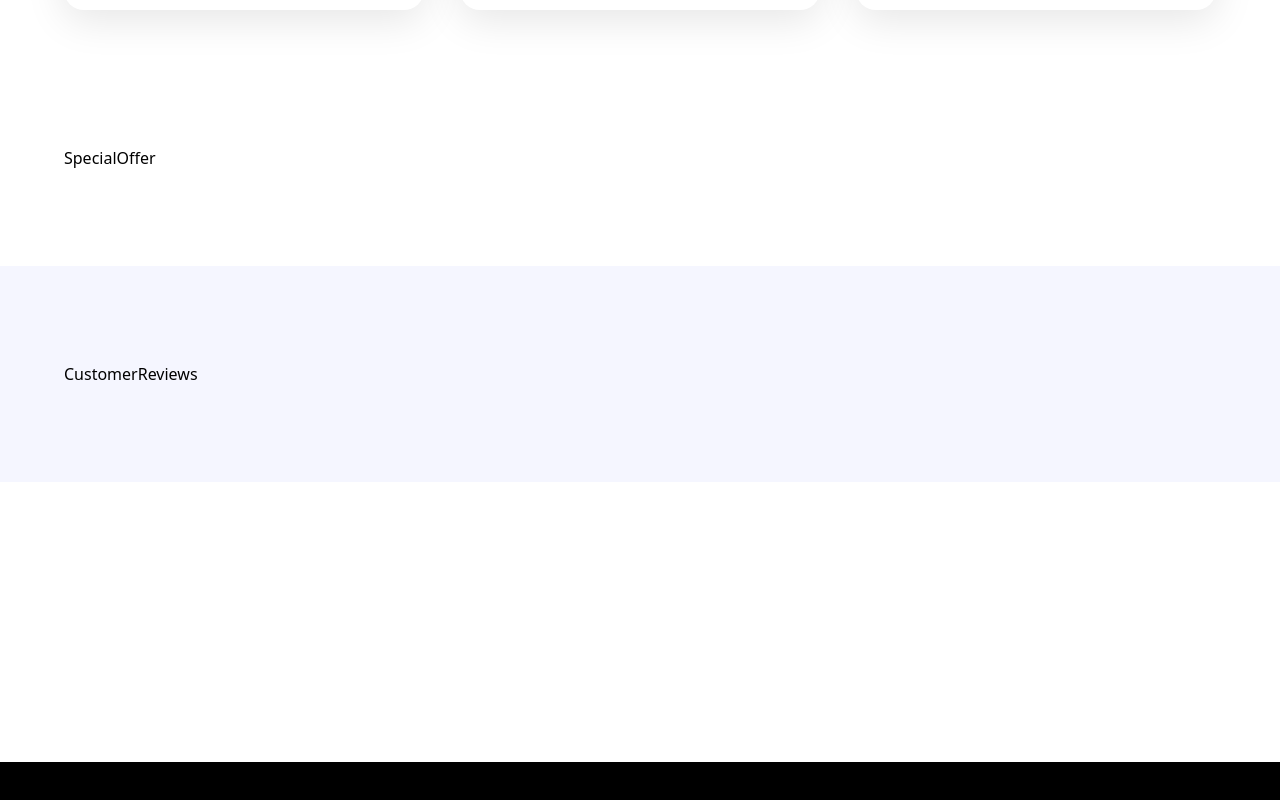
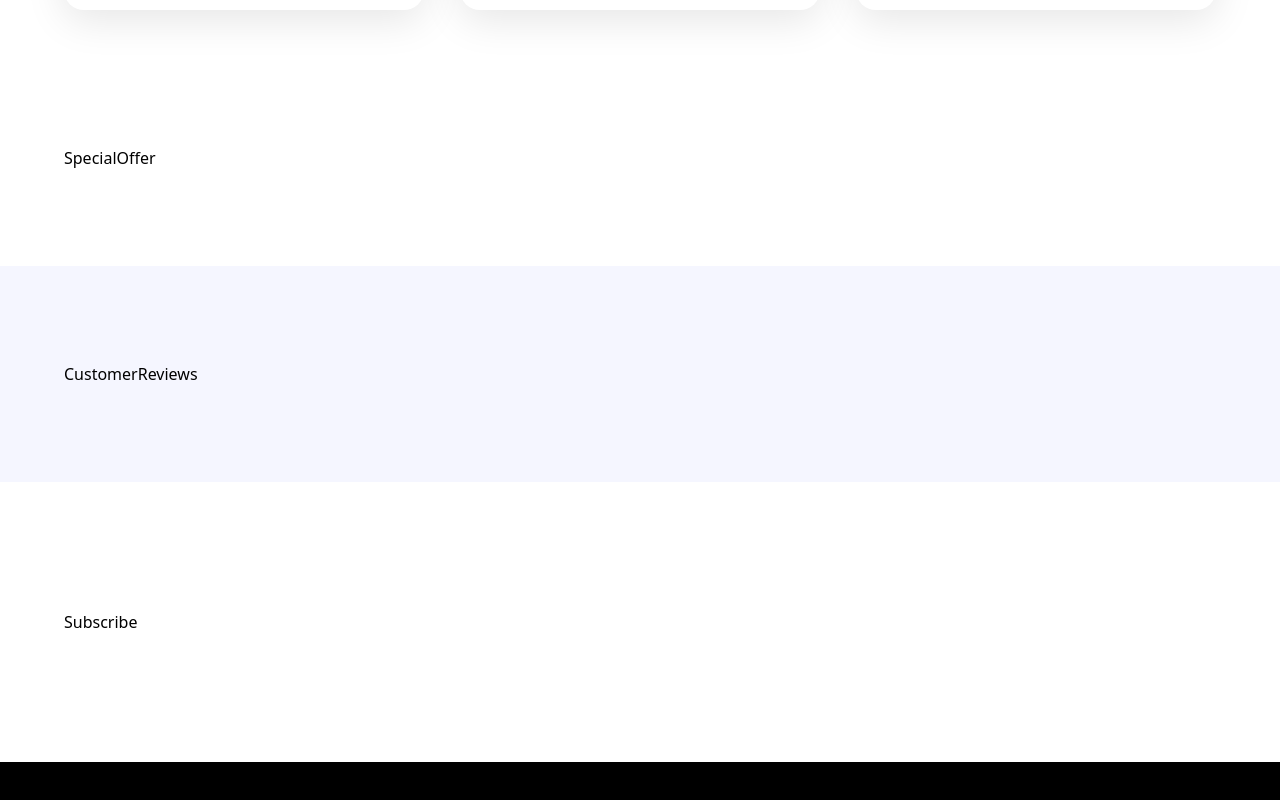
Before and after one commit to shahirulprojects/Nike, a React (Vite) app: page / in a window 1280 px wide. Shown: the part 2774-3574 px from the top of the page. Built offline with nearby package versions, Linux system fonts and the light colour scheme; a web font is replaced by a local one.

Commit message:
styles:change styles for subscribe section

```diff
--- a/src/sections/Subscribe.jsx
+++ b/src/sections/Subscribe.jsx
@@ -1,5 +1,5 @@
 const Subscribe = () => {
-  return <div className="text-white">Subscribe</div>;
+  return <div>Subscribe</div>;
 };
 
 export default Subscribe;
```
